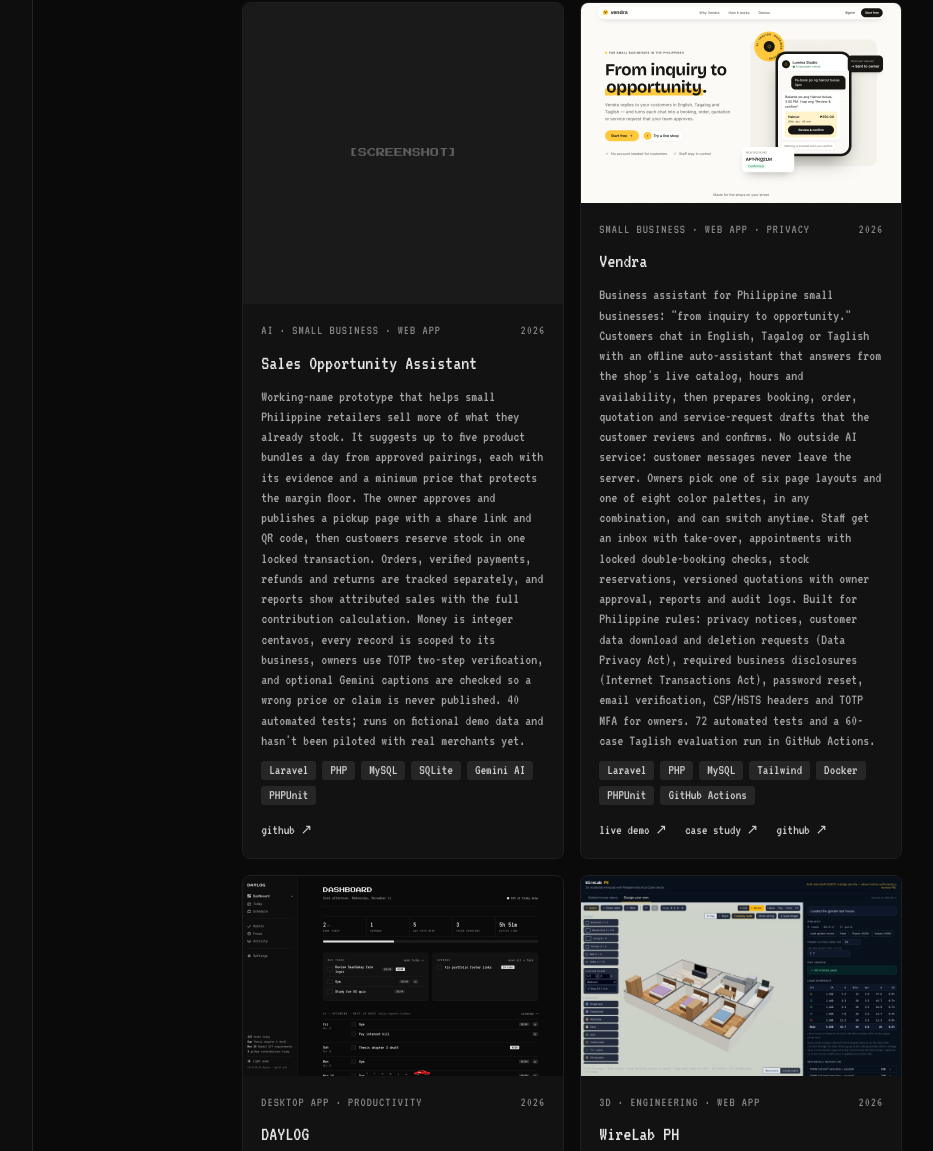
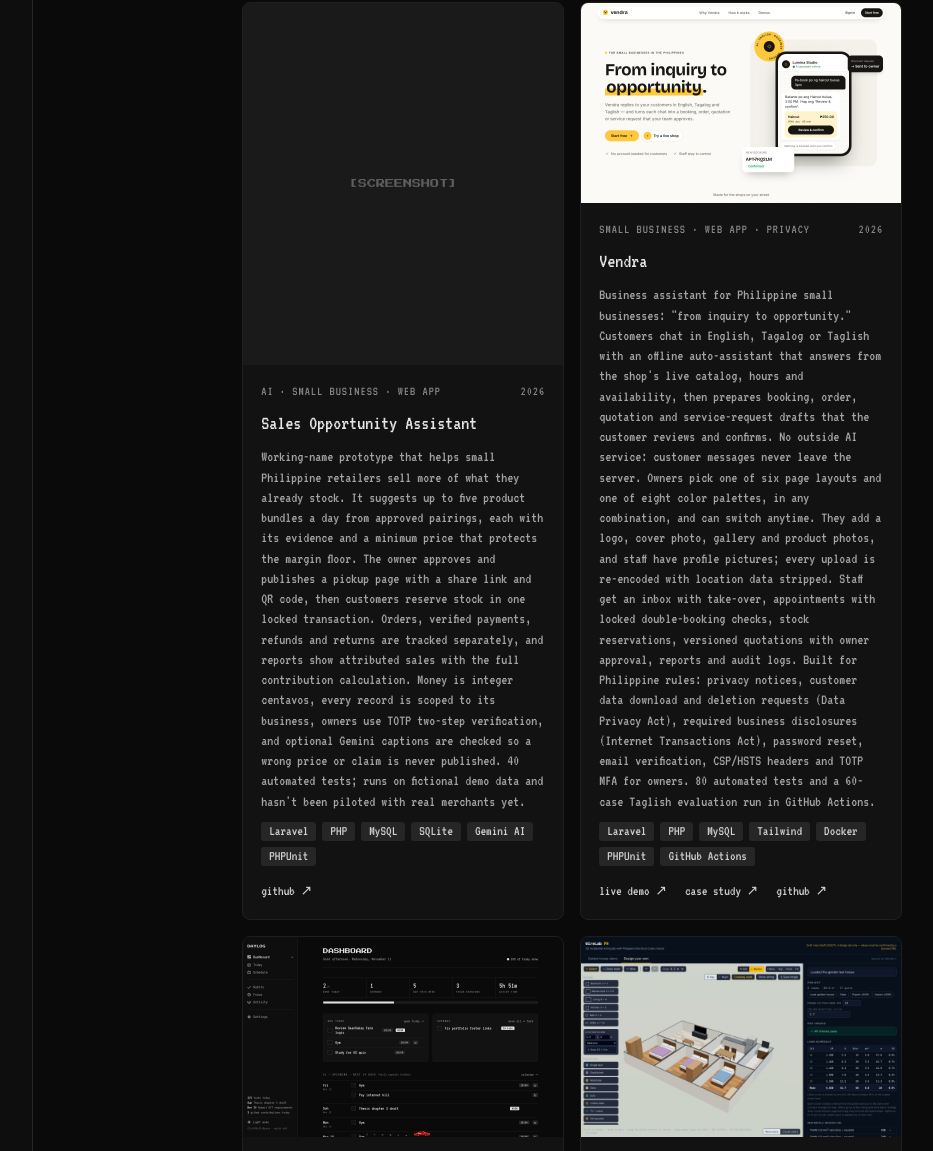
Before and after one commit to ashweak/ashweak.github.io, a plain HTML site: page projects.html in a window 1280 px wide. Shown: the part 1197-2348 px from the top of the page, without its empty margins (168-1101 px from the left). Drawn offline with Linux system fonts and the light colour scheme.

Commit message:
Vendra: photos and profile pictures, 80 tests
Co-Authored-By: Claude Opus 5.5 <noreply@anthropic.com>
Claude-Session: https://claude.ai/code/session_01Py1rjY5bqpvvzrjDEHGtmS

```diff
--- a/projects.html
+++ b/projects.html
@@ -168,7 +168,7 @@ main [style*="background: var(--c121212)"]:hover{border-color:var(--c3a3a3a)}
 <div style="padding: 18px; display: flex; flex-direction: column; gap: 10px">
 <div style="display: flex; justify-content: space-between; gap: 12px; font-size: 13px; letter-spacing: 1px; color: var(--c858585)"><span>SMALL BUSINESS · WEB APP · PRIVACY</span><span>2026</span></div>
 <h3 class="pname" style="margin: 0; font-size: 20px; font-weight: 400; color: var(--ce5e5e5)">Vendra</h3>
-<p style="margin: 0; color: var(--ca3a3a3)">Business assistant for Philippine small businesses: "from inquiry to opportunity." Customers chat in English, Tagalog or Taglish with an offline auto-assistant that answers from the shop's live catalog, hours and availability, then prepares booking, order, quotation and service-request drafts that the customer reviews and confirms. No outside AI service: customer messages never leave the server. Owners pick one of six page layouts and one of eight color palettes, in any combination, and can switch anytime. Staff get an inbox with take-over, appointments with locked double-booking checks, stock reservations, versioned quotations with owner approval, reports and audit logs. Built for Philippine rules: privacy notices, customer data download and deletion requests (Data Privacy Act), required business disclosures (Internet Transactions Act), password reset, email verification, CSP/HSTS headers and TOTP MFA for owners. 72 automated tests and a 60-case Taglish evaluation run in GitHub Actions.</p>
+<p style="margin: 0; color: var(--ca3a3a3)">Business assistant for Philippine small businesses: "from inquiry to opportunity." Customers chat in English, Tagalog or Taglish with an offline auto-assistant that answers from the shop's live catalog, hours and availability, then prepares booking, order, quotation and service-request drafts that the customer reviews and confirms. No outside AI service: customer messages never leave the server. Owners pick one of six page layouts and one of eight color palettes, in any combination, and can switch anytime. They add a logo, cover photo, gallery and product photos, and staff have profile pictures; every upload is re-encoded with location data stripped. Staff get an inbox with take-over, appointments with locked double-booking checks, stock reservations, versioned quotations with owner approval, reports and audit logs. Built for Philippine rules: privacy notices, customer data download and deletion requests (Data Privacy Act), required business disclosures (Internet Transactions Act), password reset, email verification, CSP/HSTS headers and TOTP MFA for owners. 80 automated tests and a 60-case Taglish evaluation run in GitHub Actions.</p>
 <div style="display: flex; flex-wrap: wrap; gap: 6px"><span style="background: var(--c262626); padding: 0 8px; border-radius: 3px; font-size: 14px; color: var(--ccfcfcf)">Laravel</span><span style="background: var(--c262626); padding: 0 8px; border-radius: 3px; font-size: 14px; color: var(--ccfcfcf)">PHP</span><span style="background: var(--c262626); padding: 0 8px; border-radius: 3px; font-size: 14px; color: var(--ccfcfcf)">MySQL</span><span style="background: var(--c262626); padding: 0 8px; border-radius: 3px; font-size: 14px; color: var(--ccfcfcf)">Tailwind</span><span style="background: var(--c262626); padding: 0 8px; border-radius: 3px; font-size: 14px; color: var(--ccfcfcf)">Docker</span><span style="background: var(--c262626); padding: 0 8px; border-radius: 3px; font-size: 14px; color: var(--ccfcfcf)">PHPUnit</span><span style="background: var(--c262626); padding: 0 8px; border-radius: 3px; font-size: 14px; color: var(--ccfcfcf)">GitHub Actions</span></div>
 <div style="display: flex; gap: 18px; padding-top: 6px; font-size: 14px"><a href="vendra/">live demo ↗</a><a href="vendra/case-study.html">case study ↗</a><a href="https://github.com/ashweak/vendra" target="_blank" rel="noopener">github ↗</a></div>
 </div>
```
Also changed, not shown: vendra/case-study.html (+1 -0 lines), vendra/index.html (+1 -1 lines).
